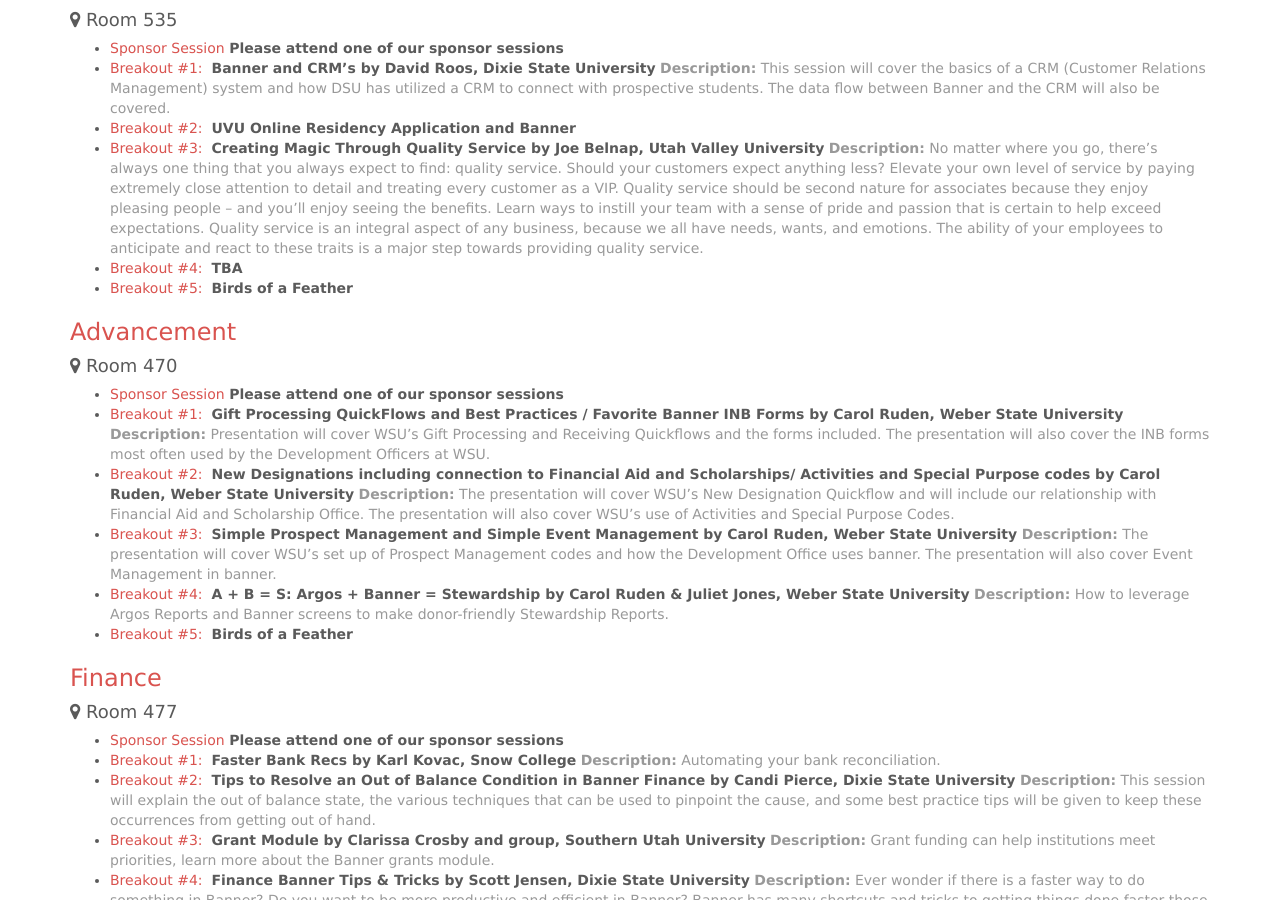
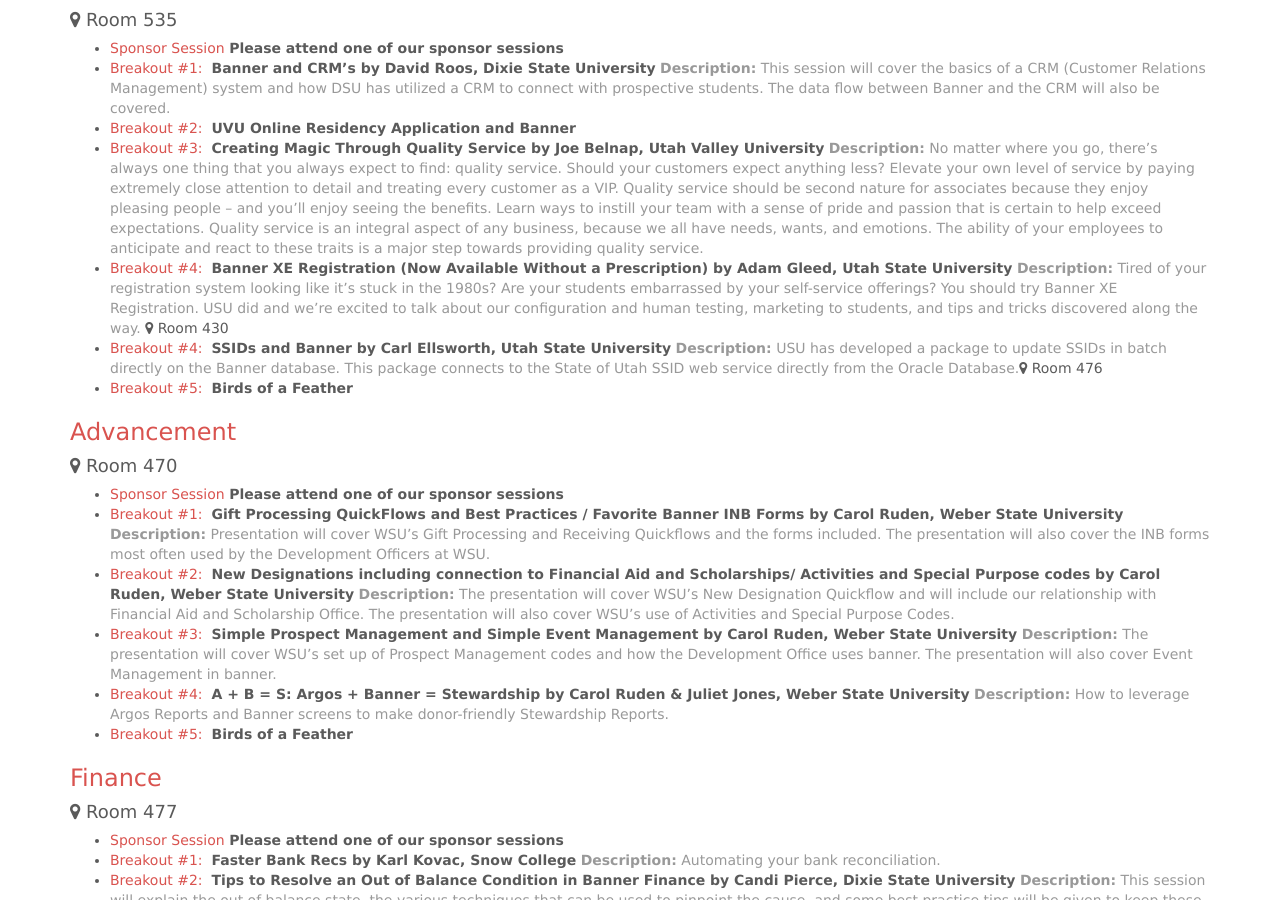
Before and after one commit to ubug/ubug.github.io, a Jekyll site: the page built from schedule/index.md, in a window 1280 px wide and 900 px high, scrolled down 1936 px. Built offline with Jekyll 4.4.1, drawn with Linux system fonts in a browser that asks for light colours; nearby versions of some CDN libraries; Markdown is read by kramdown in place of the engine named in the settings.

Commit message:
schedule update

```diff
--- a/schedule/index.md
+++ b/schedule/index.md
@@ -74,7 +74,10 @@
 * <span class="text-primary">Breakout #2:</span>  **UVU Online Residency Application and Banner**
 * <span class="text-primary">Breakout #3:</span>  **Creating Magic Through Quality Service by Joe Belnap, Utah Valley University**
   <span class="text-muted">**Description:** No matter where you go, there’s always one thing that you always expect to find: quality service.  Should your customers expect anything less?  Elevate your own level of service by paying extremely close attention to detail and treating every customer as a VIP.  Quality service should be second nature for associates because they enjoy pleasing people – and you’ll enjoy seeing the benefits. Learn ways to instill your team with a sense of pride and passion that is certain to help exceed expectations.  Quality service is an integral aspect of any business, because we all have needs, wants, and emotions.  The ability of your employees to anticipate and react to these traits is a major step towards providing quality service.</span>
-* <span class="text-primary">Breakout #4:</span>  **TBA**
+* <span class="text-primary">Breakout #4:</span>  **Banner XE Registration (Now Available Without a Prescription) by Adam Gleed, Utah State University**
+  <span class="text-muted">**Description:** Tired of your registration system looking like it’s stuck in the 1980s? Are your students embarrassed by your self-service offerings? You should try Banner XE Registration. USU did and we’re excited to talk about our configuration and human testing, marketing to students, and tips and tricks discovered along the way.</span> <i class="fa fa-map-marker"></i> Room 430
+* <span class="text-primary">Breakout #4:</span>  **SSIDs and Banner by Carl Ellsworth, Utah State University**
+  <span class="text-muted">**Description:** USU has developed a package to update SSIDs in batch directly on the Banner database. This package connects to the State of Utah SSID web service directly from the Oracle Database.</span><i class="fa fa-map-marker"></i> Room 476
 * <span class="text-primary">Breakout #5:</span>  **Birds of a Feather**
 
 ### Advancement
```
